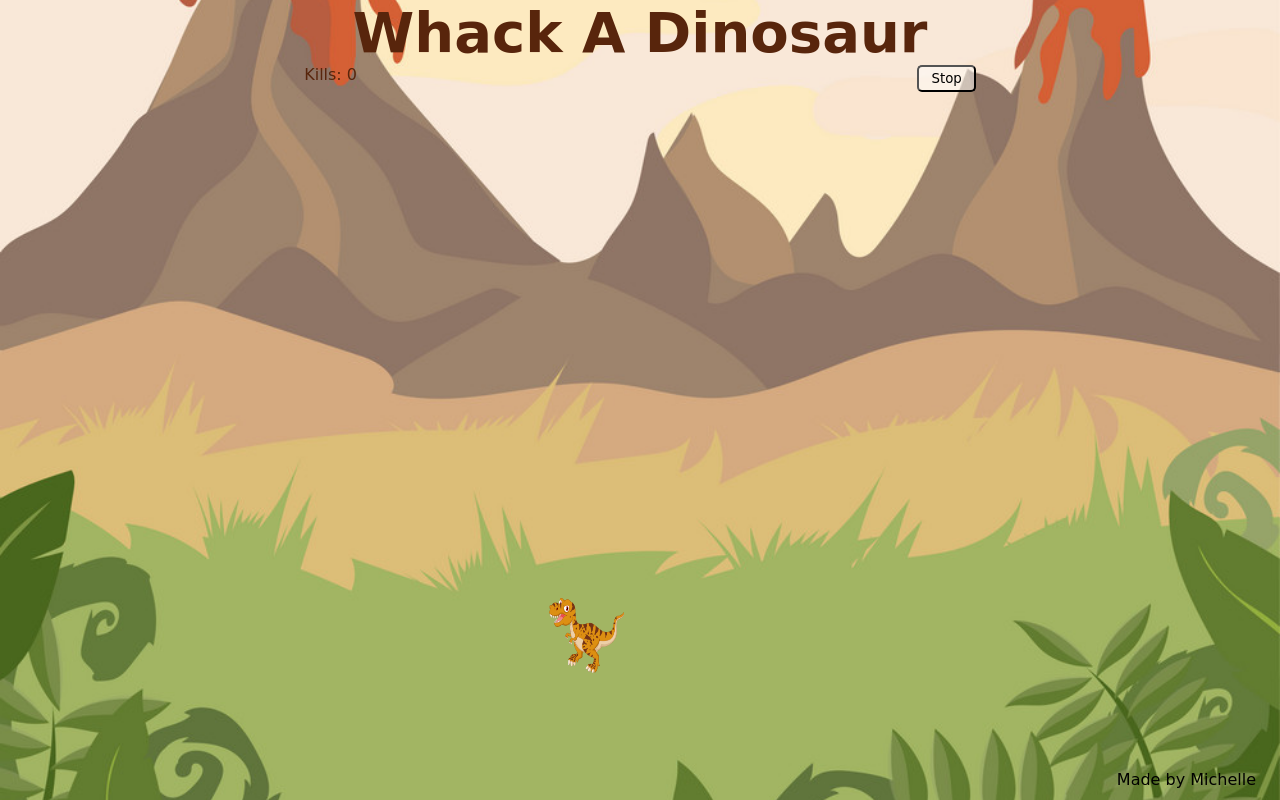
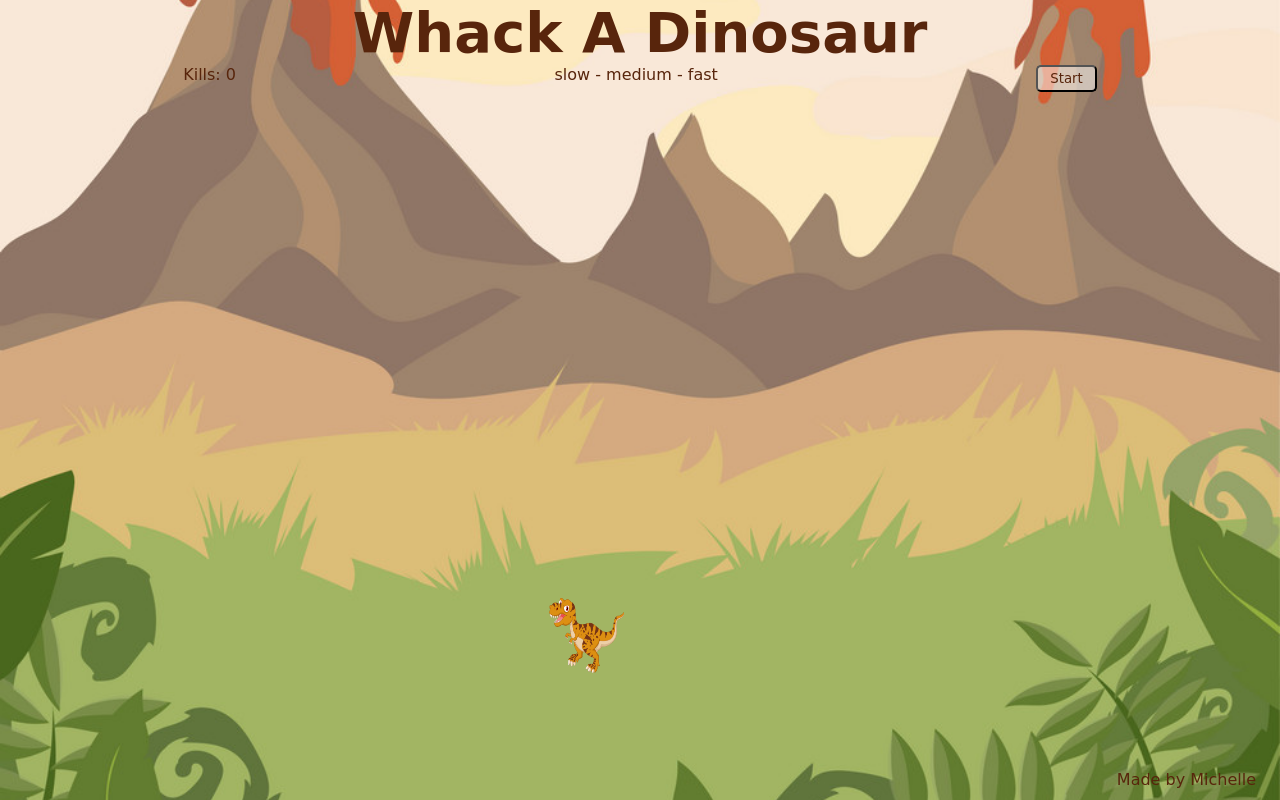
Before and after one commit to michellegleed/javascript-tasks, a plain HTML site: page ex3-whackamole/index.html in a window 1280 px wide. Both pictures are taken after a click on the button "Stop". Drawn offline with Linux system fonts and the light colour scheme; a web font is replaced by a local one.

Commit message:
Fixed bug where exploded dinos were still showing up

```diff
--- a/ex3-whackamole/index.html
+++ b/ex3-whackamole/index.html
@@ -13,7 +13,14 @@
             <h1>Whack A Dinosaur</h1>
             <div id="controls">
                 <p id="score">Kills: 0</p>
-                <button onclick="stop()">Stop</button>
+                <p id="speed">
+                    <span id="slow" class="selected">slow</span>
+                    -
+                    <span id="medium">medium</span>
+                    -
+                    <span id="fast">fast</span>
+                </p>
+                <button id="stop-button" onclick="stop()">Stop</button>
             </div>
 
         </header>
--- a/ex3-whackamole/script.js
+++ b/ex3-whackamole/script.js
@@ -1,11 +1,18 @@
 const scoreNode = document.querySelector('#score');
 const wrapper = document.querySelector('#wrapper');
+const stopButton = document.querySelector('#stop-button');
 
 let gridHeight = window.innerHeight - 200.0;
 let gridWidth = window.innerWidth - 48.0;
 
 // console.log("screen width: ", gridWidth);
 // console.log("screen height: ", gridHeight);
+
+
+// STILL TO DO..
+// - make start button work
+// - make speed buttons work
+// - make commet fly in on click (but only explode if on a dino)
 
 
 let dinoGridRows = Math.floor(gridHeight / 75.0)
@@ -18,6 +25,7 @@ let dinoImgs = [];
 let dinoIndexes = [];
 let lastIndex;
 let score = 0;
+let time = 2000;
 
 showDino = () => {
     if (lastIndex != null) {
@@ -30,7 +38,8 @@ showDino = () => {
 
 whack = (index) => {
     if (index == lastIndex) {
-        i = dinoIndexes.indexOf(index.toString());
+        console.log(typeof(index));
+        i = dinoIndexes.indexOf(lastIndex);
         dinoIndexes.splice(i, 1);
         console.log("dino hit at index ", index);
         console.log("i is ", i);
@@ -75,8 +84,9 @@ for (let i=0; i<dinoImgs.length; i++) {
     dinoIndexes.push(i);
 }
 
-interval = setInterval(showDino, 2000);
+interval = setInterval(showDino, time);
 
 stop = () => {
-    window.clearInterval(interval)
+    window.clearInterval(interval);
+    stopButton.innerHTML = "Start";
 }
--- a/ex3-whackamole/styles.css
+++ b/ex3-whackamole/styles.css
@@ -23,8 +23,9 @@ div#controls {
     justify-content: space-around;
 }
 
-div#controls button {
+button#stop-button {
     background-color: rgba(255, 255, 255, 0.5);
+    color: #58250c;
     padding: 4px 12px;
     font-family: 'Frijole', cursive;
     border: soldi 1px #58250c;
@@ -36,6 +37,7 @@ footer {
     position: absolute;
     bottom: 0;
     right: 24px;
+    color: #58250c;
 }
 
 h1 {
```
Also changed, not shown: 1 other file.
